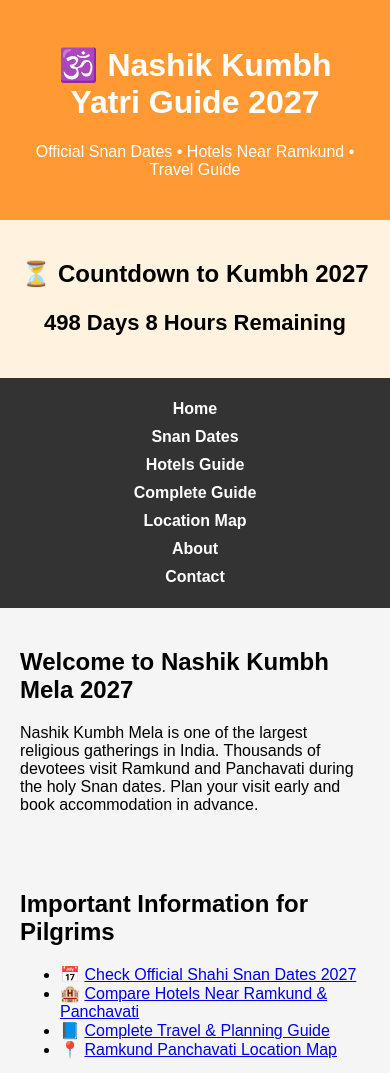
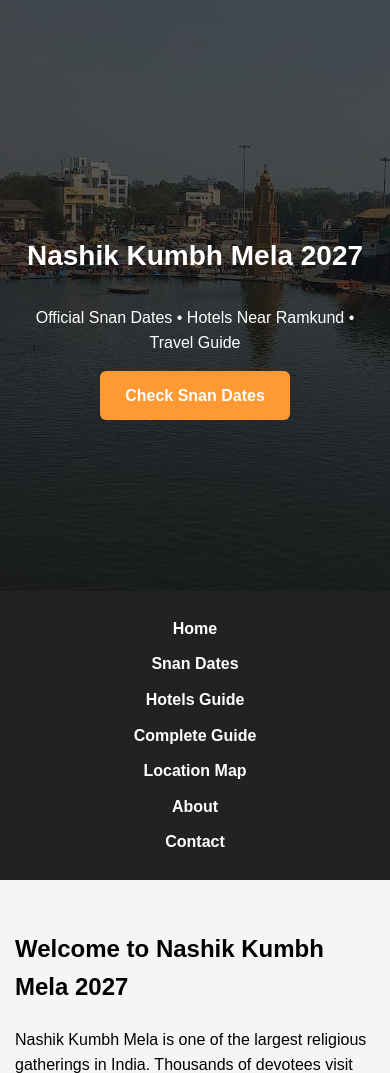
Before and after one commit to nikumbhsaurabh/nashik-kumbh-guide, a plain HTML site: page index.html in a window 390 px wide. Shown: the top 1073 px of the page. Drawn offline with Linux system fonts and the light colour scheme.

Commit message:
Major UI upgrade: Hero section added, gallery integrated, navbar fix, styling improvements

```diff
--- a/index.html
+++ b/index.html
@@ -34,60 +34,20 @@
 }
 </script>
 
-    <!-- FAQ Schema -->
-    <script type="application/ld+json">
-{
- "@context": "https://schema.org",
- "@type": "FAQPage",
- "mainEntity": [{
-   "@type": "Question",
-   "name": "When is Nashik Kumbh Mela 2027?",
-   "acceptedAnswer": {
-     "@type": "Answer",
-     "text": "The main Shahi Snan events will be held between July and September 2027."
-   }
- },
- {
-   "@type": "Question",
-   "name": "Which area is best to stay during Kumbh?",
-   "acceptedAnswer": {
-     "@type": "Answer",
-     "text": "Ramkund and Panchavati are the best areas for pilgrims."
-   }
- }]
-}
-</script>
-
 </head>
 
 <body>
 
-    <div class="header">
-        <h1>🕉️ Nashik Kumbh Yatri Guide 2027</h1>
-        <p>Official Snan Dates • Hotels Near Ramkund • Travel Guide</p>
-    </div>
+    <!-- HERO SECTION -->
+    <section class="hero">
+        <div class="overlay">
+            <h1>Nashik Kumbh Mela 2027</h1>
+            <p>Official Snan Dates • Hotels Near Ramkund • Travel Guide</p>
+            <a href="kumbh-snan-dates.html" class="hero-btn">Check Snan Dates</a>
+        </div>
+    </section>
 
-    <div class="countdown-box">
-        <h2>⏳ Countdown to Kumbh 2027</h2>
-        <p id="countdown" style="font-size:22px;font-weight:bold;"></p>
-    </div>
-
-    <script>
-        var countDownDate = new Date("July 15, 2027 00:00:00").getTime();
-        var x = setInterval(function () {
-            var now = new Date().getTime();
-            var distance = countDownDate - now;
-            var days = Math.floor(distance / (1000 * 60 * 60 * 24));
-            var hours = Math.floor((distance % (1000 * 60 * 60 * 24)) / (1000 * 60 * 60));
-            document.getElementById("countdown").innerHTML =
-                days + " Days " + hours + " Hours Remaining";
-            if (distance < 0) {
-                clearInterval(x);
-                document.getElementById("countdown").innerHTML = "Kumbh Mela 2027 is Live!";
-            }
-        }, 1000);
-    </script>
-
+    <!-- NAVBAR -->
     <div class="navbar">
         <ul>
             <li><a href="index.html">Home</a></li>
@@ -100,6 +60,7 @@
         </ul>
     </div>
 
+    <!-- INTRO SECTION -->
     <div class="section">
         <h2>Welcome to Nashik Kumbh Mela 2027</h2>
         <p>
@@ -109,16 +70,19 @@
         </p>
     </div>
 
+    <!-- GALLERY SECTION -->
     <div class="section">
-        <h2>Important Information for Pilgrims</h2>
-        <ul>
-            <li>📅 <a href="kumbh-snan-dates.html">Check Official Shahi Snan Dates 2027</a></li>
-            <li>🏨 <a href="hotels-near-ramkund.html">Compare Hotels Near Ramkund & Panchavati</a></li>
-            <li>📘 <a href="kumbh-guide.html">Complete Travel & Planning Guide</a></li>
-            <li>📍 <a href="location.html">Ramkund Panchavati Location Map</a></li>
-        </ul>
+        <h2>Ramkund Glimpses</h2>
+        <div class="gallery">
+            <img src="images/gallery/ramkund_1.jpeg" alt="Ramkund Nashik During Aarti">
+            <img src="images/gallery/ramkund_2.jpg" alt="Panchavati crowd view">
+            <img src="images/gallery/ramkund_3.jpg" alt="Ramkund ghat and temple view">
+            <img src="images/gallery/ramkund_4.jpg" alt="Godavari">
+
+        </div>
     </div>
 
+    <!-- FOOTER -->
     <div class="footer">
         <p><strong>Nashik Kumbh Yatri Guide 2027</strong></p>
         <p>
--- a/style.css
+++ b/style.css
@@ -1,3 +1,4 @@
+/* GLOBAL SETTINGS */
 html {
     scroll-behavior: smooth;
 }
@@ -6,50 +7,125 @@ body {
     font-family: Arial, sans-serif;
     margin: 0;
     background-color: #f5f5f5;
+    line-height: 1.6;
 }
 
-.header {
+/* HERO SECTION */
+.hero {
+    background: url('images/ramkund-hero-2027.jpg') no-repeat center center/cover;
+    height: 90vh;
+    position: relative;
+    z-index: 1;
+}
+
+.overlay {
+    background: rgba(0, 0, 0, 0.65);
+    height: 100%;
+    display: flex;
+    flex-direction: column;
+    justify-content: center;
+    align-items: center;
+    color: white;
+    text-align: center;
+    padding: 20px;
+}
+
+.hero h1 {
+    font-size: 48px;
+    margin-bottom: 10px;
+}
+
+.hero p {
+    font-size: 20px;
+    margin-bottom: 15px;
+}
+
+.overlay {
+    background: rgba(0, 0, 0, 0.65);
+    height: 100%;
+    display: flex;
+    flex-direction: column;
+    justify-content: center;
+    align-items: center;
+    color: white;
+    text-align: center;
+    padding: 20px;
+}
+
+.hero-btn {
+    display: inline-block;
+    padding: 12px 25px;
     background: #ff9933;
     color: white;
-    padding: 25px;
-    text-align: center;
+    text-decoration: none;
+    border-radius: 6px;
+    font-weight: bold;
+    transition: 0.3s ease;
 }
 
+.hero-btn:hover {
+    background: #e6851a;
+}
+
+/* NAVBAR */
 .navbar {
-    background: #333;
-    padding: 12px 0;
+    background: #222;
+    padding: 15px 0;
+    text-align: center;
+    position: relative;
+    z-index: 10;
 }
 
 .navbar ul {
     list-style: none;
     margin: 0;
     padding: 0;
-    text-align: center;
 }
 
 .navbar ul li {
-    display: inline;
-    margin: 0 20px;
+    display: inline-block;
+    margin: 0 15px;
 }
 
 .navbar ul li a {
     color: white;
     text-decoration: none;
     font-weight: bold;
+    transition: 0.3s ease;
 }
 
 .navbar ul li a:hover {
     color: #ff9933;
 }
 
+/* SECTION */
 .section {
-    padding: 40px;
+    padding: 50px 20px;
     max-width: 1100px;
     margin: auto;
 }
 
+/* GALLERY */
+.gallery {
+    display: grid;
+    grid-template-columns: repeat(auto-fit, minmax(280px, 1fr));
+    gap: 20px;
+    margin-top: 20px;
+}
+
+.gallery img {
+    width: 100%;
+    border-radius: 10px;
+    transition: transform 0.3s ease;
+}
+
+.gallery img:hover {
+    transform: scale(1.03);
+}
+
+/* FOOTER */
 .footer {
-    background: #222;
+    background: #111;
     color: white;
     text-align: center;
     padding: 30px 20px;
@@ -62,63 +138,31 @@ body {
     margin: 0 8px;
 }
 
-.countdown-box {
-    background: #fff3e0;
-    text-align: center;
-    padding: 20px;
+.footer a:hover {
+    text-decoration: underline;
 }
 
-.hotel-grid {
-    display: grid;
-    grid-template-columns: repeat(auto-fit, minmax(280px, 1fr));
-    gap: 25px;
-    margin-top: 30px;
-}
+/* RESPONSIVE */
+@media (max-width: 768px) {
 
-.hotel-card {
-    background: white;
-    padding: 20px;
-    border-radius: 12px;
-    box-shadow: 0 8px 20px rgba(0, 0, 0, 0.08);
-    transition: 0.3s ease;
-}
+    .hero {
+        height: 70vh;
+    }
 
-.hotel-card:hover {
-    transform: translateY(-6px);
-}
+    .hero h1 {
+        font-size: 28px;
+    }
 
-.price {
-    font-weight: bold;
-    color: #ff5722;
-}
+    .hero p {
+        font-size: 16px;
+    }
 
-.rating {
-    color: #ffa500;
-    font-weight: bold;
-}
-
-.book-btn {
-    display: inline-block;
-    margin-top: 10px;
-    padding: 10px 15px;
-    background: #ff5722;
-    color: white;
-    text-decoration: none;
-    border-radius: 6px;
-    font-weight: bold;
-}
-
-.book-btn:hover {
-    background: #e64a19;
-}
-
-@media (max-width: 768px) {
     .navbar ul li {
         display: block;
         margin: 10px 0;
     }
 
     .section {
-        padding: 20px;
+        padding: 30px 15px;
     }
 }
```
Also changed, not shown: images/gallery/ramkund_1.jpeg (added), images/gallery/ramkund_2.jpg (added), images/gallery/ramkund_3.jpg (added), images/gallery/ramkund_4.jpg (added), images/ramkund-hero-2027.jpg (added).
